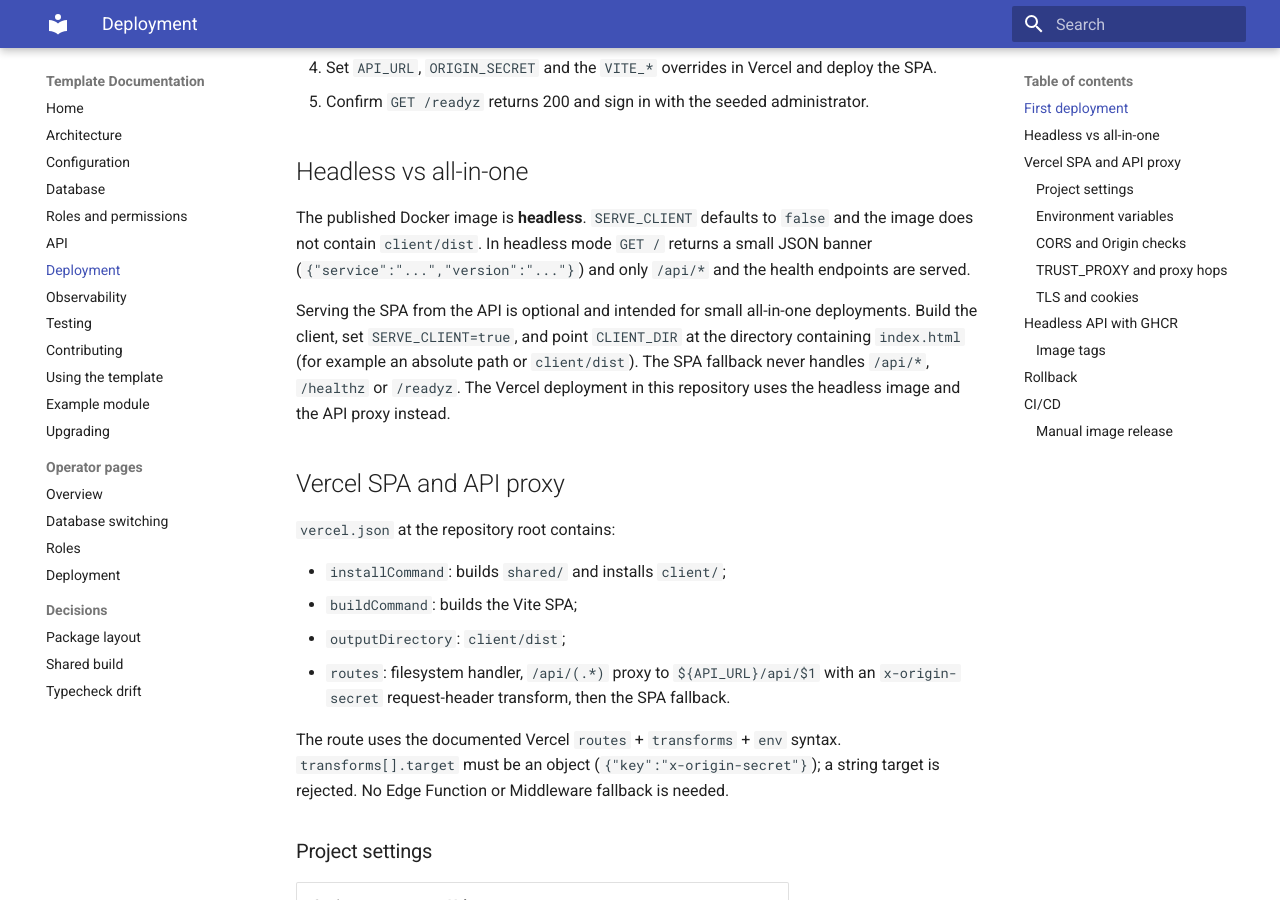
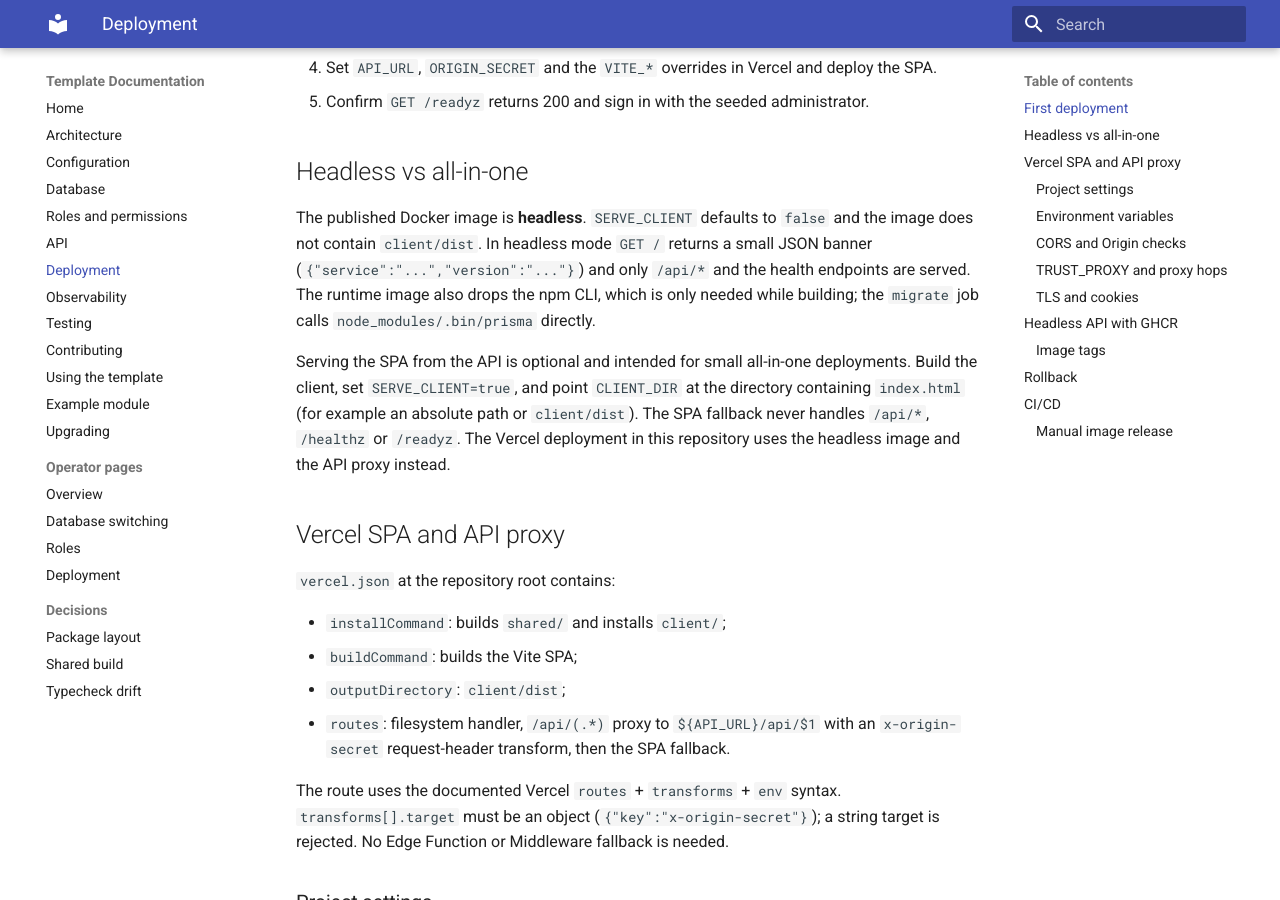
Before and after one commit to Asterki/template-crud-mariadb-rbac, an MkDocs documentation site: the page built from docs/deployment.md, in a window 1280 px wide and 900 px high, scrolled down 693 px. Built offline with MkDocs 1.6.1 and Material for MkDocs 9.7.7, drawn with Linux system fonts in a browser that asks for light colours.

Commit message:
fix: remove npm from the runtime image

```diff
--- a/docs/deployment.md
+++ b/docs/deployment.md
@@ -35,7 +35,9 @@
 The published Docker image is **headless**. `SERVE_CLIENT` defaults to `false`
 and the image does not contain `client/dist`. In headless mode `GET /` returns a
 small JSON banner (`{"service":"...","version":"..."}`) and only `/api/*` and
-the health endpoints are served.
+the health endpoints are served. The runtime image also drops the npm CLI, which
+is only needed while building; the `migrate` job calls
+`node_modules/.bin/prisma` directly.
 
 Serving the SPA from the API is optional and intended for small all-in-one
 deployments. Build the client, set `SERVE_CLIENT=true`, and point `CLIENT_DIR`
```
Also changed, not shown: 1 other file.
